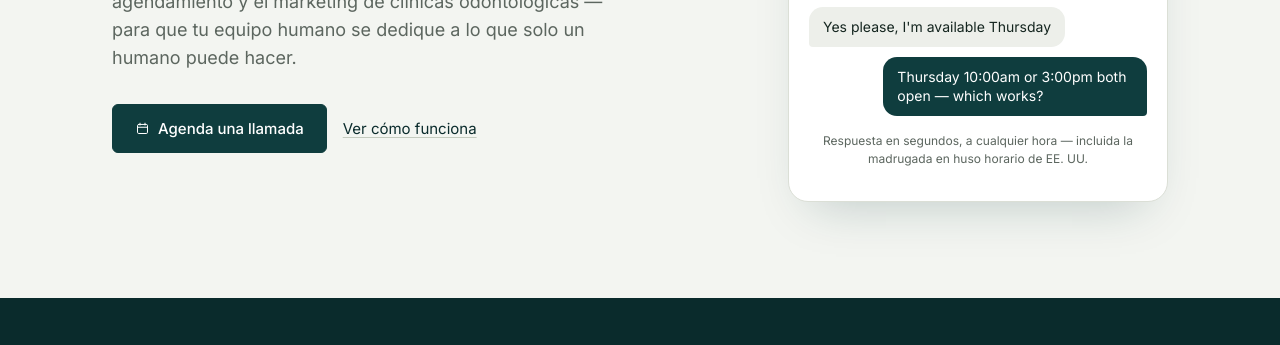
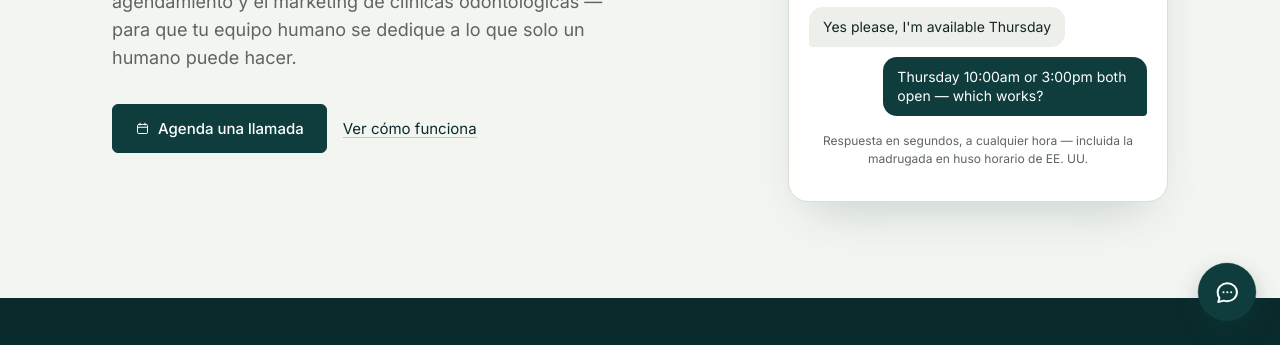
Before and after one commit to ivanchoechavarria/agenciaIA, a plain HTML site: page index.html in a window 1280 px wide. Shown: the part 455-800 px from the top of the page. Drawn offline with Linux system fonts and the light colour scheme.

Commit message:
Versión 1.1

```diff
--- a/index.html
+++ b/index.html
@@ -227,6 +227,29 @@
     text-decoration:none;transition:background .15s ease,color .15s ease,border-color .15s ease;
   }
   .social-icon:hover{background:var(--teal);color:#fff;border-color:var(--teal);}
+
+  /* FLOATING WHATSAPP BUTTON */
+  .wa-float{
+    position:fixed;
+    right:24px;
+    bottom:24px;
+    width:58px;height:58px;
+    border-radius:50%;
+    background:var(--teal);
+    display:flex;align-items:center;justify-content:center;
+    box-shadow:0 10px 28px -6px rgba(15,61,62,0.45);
+    z-index:80;
+    text-decoration:none;
+    animation:wa-pulse 2.6s ease-in-out infinite;
+  }
+  .wa-float svg{width:28px;height:28px;color:#fff;}
+  .wa-float:hover{background:var(--teal-deep);}
+  @keyframes wa-pulse{
+    0%,100%{box-shadow:0 10px 28px -6px rgba(15,61,62,0.45),0 0 0 0 rgba(15,61,62,0.28);}
+    50%{box-shadow:0 10px 28px -6px rgba(15,61,62,0.45),0 0 0 10px rgba(15,61,62,0);}
+  }
+  @media(prefers-reduced-motion:reduce){.wa-float{animation:none;}}
+  @media(max-width:520px){.wa-float{right:16px;bottom:16px;width:52px;height:52px;}.wa-float svg{width:25px;height:25px;}}
 </style>
 </head>
 <body>
@@ -379,5 +402,10 @@
   </div>
 </footer>
 
+<!-- TODO: reemplazar # por el enlace real, formato https://wa.me/57XXXXXXXXXX cuando el número de la agencia esté activo -->
+<a href="#" class="wa-float" aria-label="Escríbenos por WhatsApp" title="Escríbenos por WhatsApp (pendiente de configurar)">
+  <svg viewBox="0 0 24 24" fill="none" stroke="currentColor" stroke-width="1.7" stroke-linecap="round" stroke-linejoin="round"><path d="M4 12.2C4 7.9 7.8 4.5 12.3 4.5c4.5 0 8.2 3.4 8.2 7.7 0 4.3-3.7 7.7-8.2 7.7-1 0-2-.2-2.9-.5L4.5 20.5l1-3.4C4.5 15.9 4 14.1 4 12.2Z"/><circle cx="9" cy="12.2" r="0.9" fill="currentColor" stroke="none"/><circle cx="12.3" cy="12.2" r="0.9" fill="currentColor" stroke="none"/><circle cx="15.6" cy="12.2" r="0.9" fill="currentColor" stroke="none"/></svg>
+</a>
+
 </body>
 </html>
```
